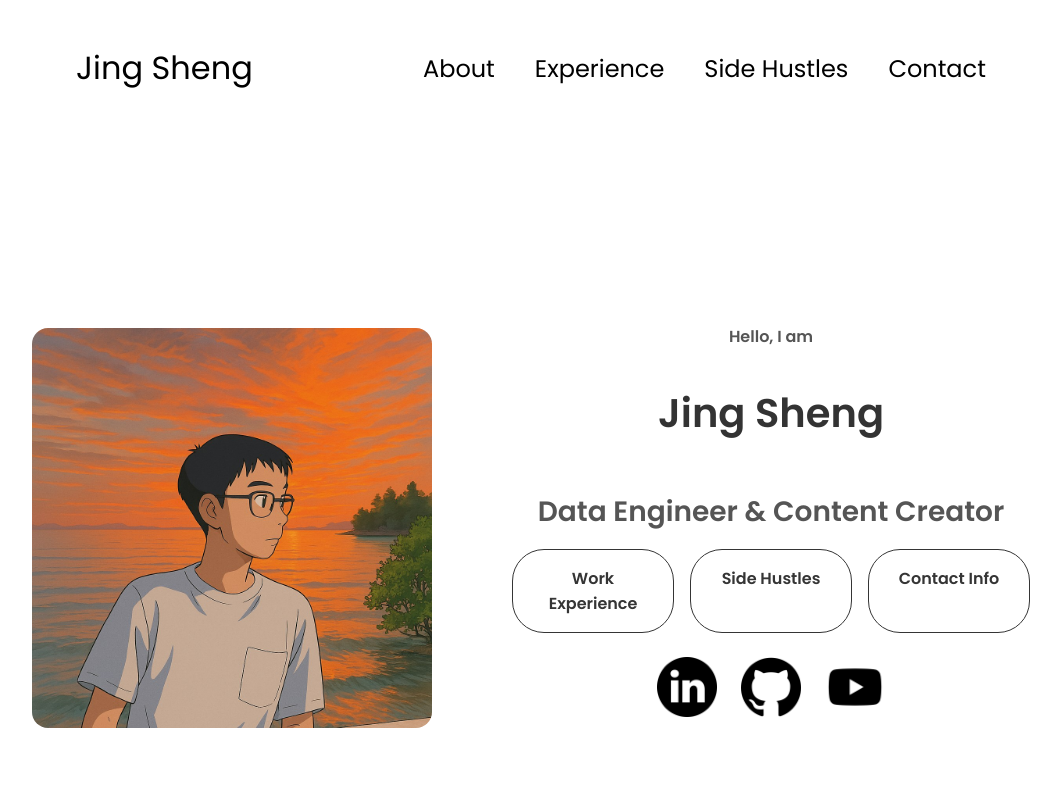
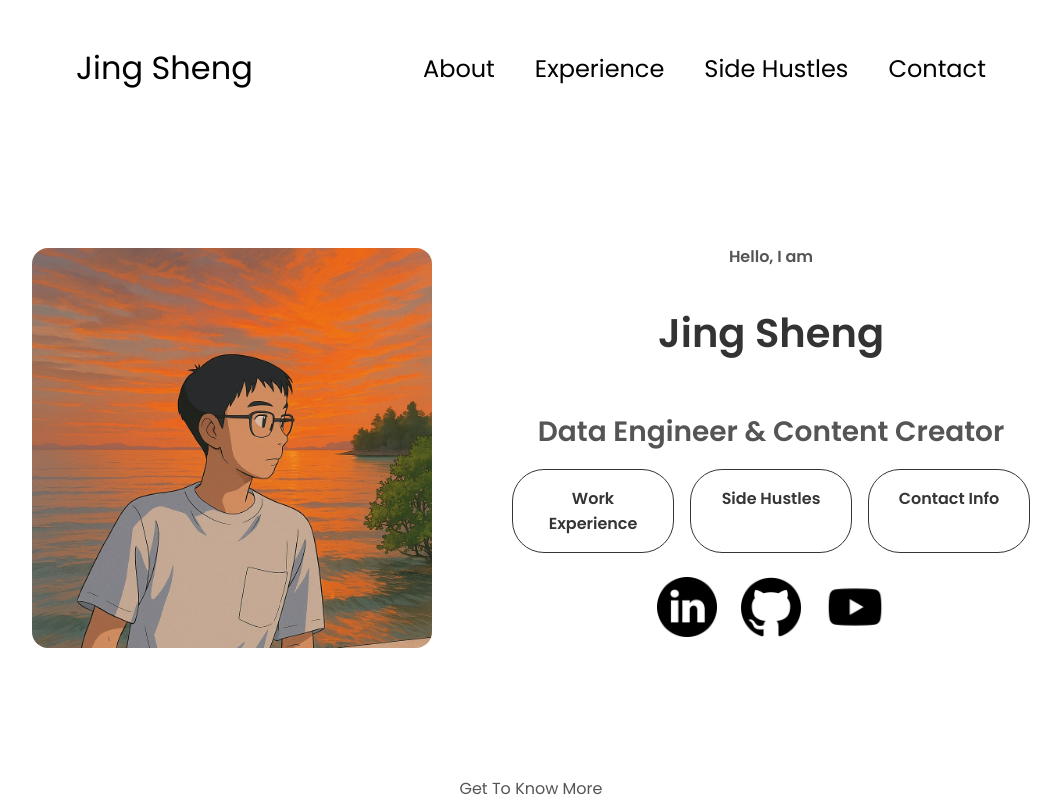
Before and after one commit to jingshenggg/my-portfolio, a React (Create React App) app: page / in a window 1280 px wide. Shown: the top 800 px of the page, without its empty margins (109-1170 px from the left). Built offline with nearby package versions, Linux system fonts and the light colour scheme.

Commit message:
adjust height

```diff
--- a/src/css/Profile.css
+++ b/src/css/Profile.css
@@ -6,7 +6,7 @@
   gap: 5rem;
   padding: 2rem;
   height: auto;
-  min-height: 90vh;
+  min-height: 70vh;
   opacity: 0;
   transform: translateY(20px);
 }
```
